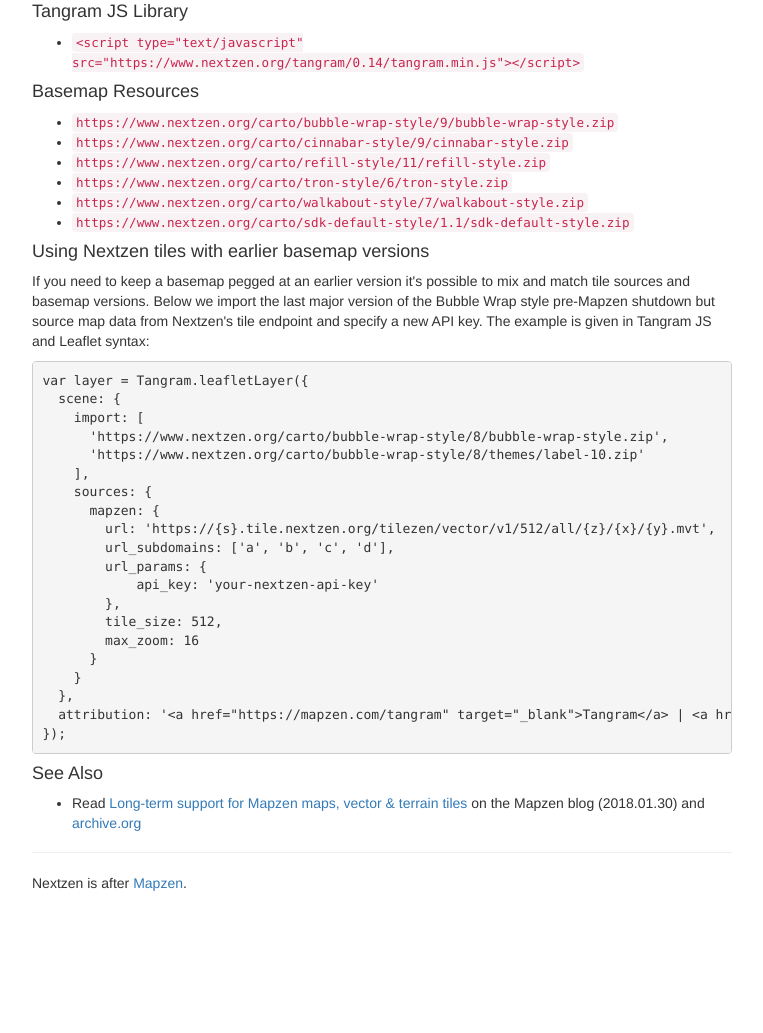
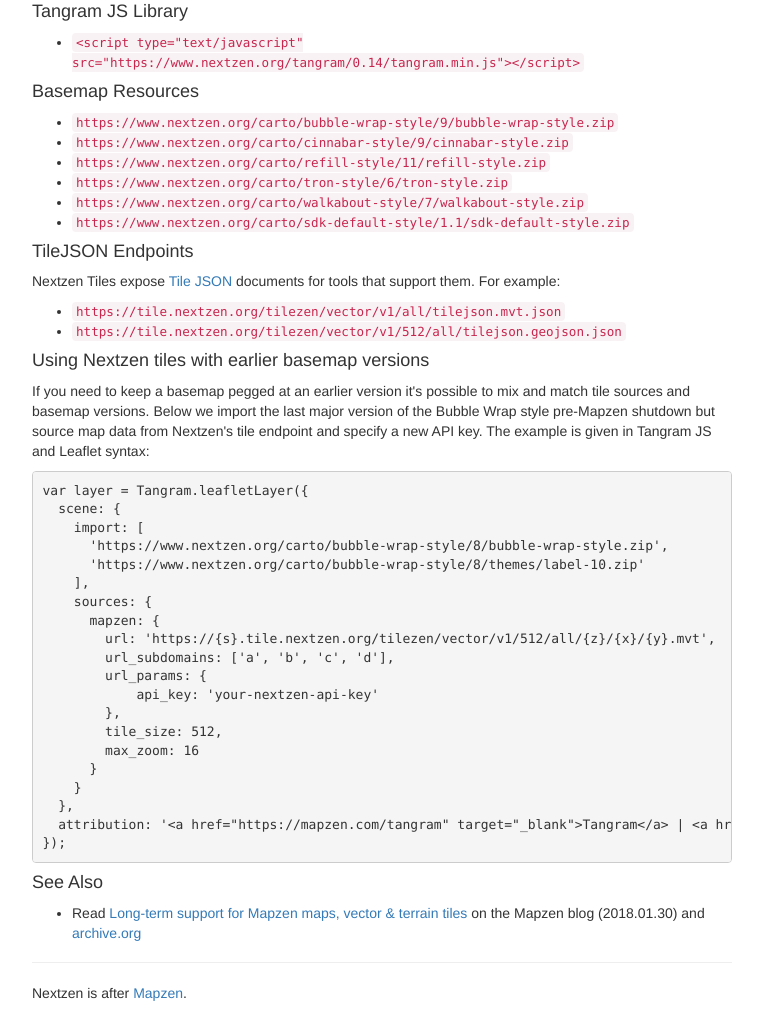
Before and after one commit to nextzen/developers, a Flask app: page /about.html in a window 1280 px wide. Shown: the part 675-1708 px from the top of the page, without its empty margins (258-1021 px from the left). Before the commit the page ends 1566 px from the top, so only its background shows below. Run offline with Flask 2, Linux system fonts and the light colour scheme; some libraries are stand-ins or nearby versions.

Commit message:
Add a section about tilejson to about.html
Fixes #12

```diff
--- a/app/templates/about.html
+++ b/app/templates/about.html
@@ -43,6 +43,15 @@
       <li><code>https://www.nextzen.org/carto/sdk-default-style/1.1/sdk-default-style.zip</code></li>
     </ul>
 
+    <h4>TileJSON Endpoints</h4>
+
+    <p>Nextzen Tiles expose <a href="https://github.com/mapbox/tilejson-spec">Tile JSON</a> documents for tools that support them. For example:
+
+    <ul>
+      <li><code>https://tile.nextzen.org/tilezen/vector/v1/all/tilejson.mvt.json</code></li>
+      <li><code>https://tile.nextzen.org/tilezen/vector/v1/512/all/tilejson.geojson.json</code></li>
+    </ul>
+
     <h4>Using Nextzen tiles with earlier basemap versions</h4>
 
     <p>If you need to keep a basemap pegged at an earlier version it's possible to mix and match tile sources and basemap versions. Below we import the last major version of the Bubble Wrap style pre-Mapzen shutdown but source map data from Nextzen's tile endpoint and specify a new API key. The example is given in Tangram JS and Leaflet syntax:</p>
```
